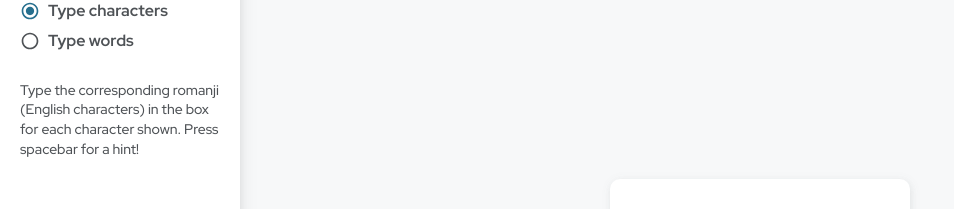
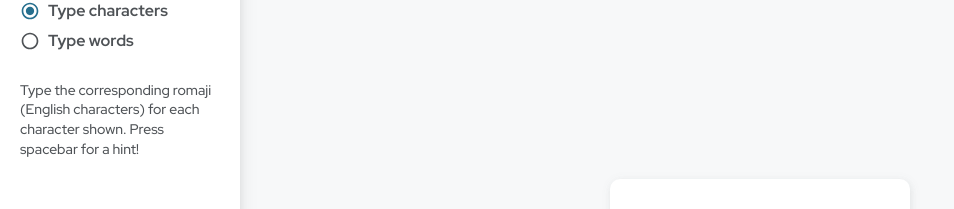
Before and after one commit to updownupdown/learn-japanese, a React (Create React App) app: page / in a window 1280 px wide. Both pictures are taken after a click on the element "Type characters". Shown: the part 110-319 px from the top of the page, without its empty margins (0-954 px from the left). Built offline with nearby package versions, Linux system fonts and the light colour scheme; a web font is replaced by a local one.

Commit message:
Fix uppercase bug

```diff
--- a/src/App.tsx
+++ b/src/App.tsx
@@ -3,7 +3,7 @@ import { AlphabetTable } from "./components/AlphabetTable";
 import { TypeChars } from "./components/TypeChars";
 import { Nav } from "./components/Nav";
 import { PlaceInTable } from "./components/PlaceInTable";
-import { WordBuilder } from "./components/WordBuilder";
+import { WordBuilder } from "./components/TypeWords";
 import { AlphabetType, AlphabetTypes } from "./library/alphabet";
 import { ValueOf } from "./utils/utils";
 import clsx from "clsx";
@@ -21,9 +21,10 @@ export const instructions = {
   [Modes.placeInTable]:
     "Find the correct location for the character in the table by clicking the appropriate cell.",
   [Modes.typeChars]:
-    "Type the corresponding romanji (English characters) in the box for each character shown. Press spacebar for a hint!",
+    "Type the corresponding romaji (English characters) for each character shown. Press spacebar for a hint!",
 
-  [Modes.typeWords]: "Type the romanji for each word.",
+  [Modes.typeWords]:
+    "Type the corresponding romaji (English characters) for each word shown.",
 };
 
 export const Fonts = {
--- a/src/components/TypeChars.tsx
+++ b/src/components/TypeChars.tsx
@@ -88,7 +88,7 @@ export const TypeChars = ({ settings }: Props) => {
             )}
             value={guess}
             onChange={(e) => {
-              setGuess(e.target.value);
+              setGuess(e.target.value.toLowerCase());
             }}
           />
         </div>
--- a/src/components/WordBuilder.tsx
+++ b/src/components/TypeWords.tsx
@@ -1,10 +1,9 @@
 import clsx from "clsx";
 import React, { useEffect, useState } from "react";
 import { Settings } from "../App";
-import { jp2en } from "../library/jp2en";
 import { wordList } from "../library/wordList";
 import { breakUpCharacters, delay, flashCard } from "../utils/utils";
-import "./WordBuilder.scss";
+import "./TypeWords.scss";
 
 interface Props {
   settings: Settings;
@@ -26,7 +25,6 @@ export const WordBuilder = (settings: Props) => {
 
   function getRandomWord() {
     const randomWord = wordList[Math.floor(Math.random() * wordList.length)];
-    // const randomWord = ["せっかち", "せっかち", "impatient"];
     const charBreakUp = breakUpCharacters(randomWord[0]);
     let expectedInput: string[] = [];
 
@@ -108,7 +106,7 @@ export const WordBuilder = (settings: Props) => {
             )}
             value={guess}
             onChange={(e) => {
-              setGuess(e.target.value);
+              setGuess(e.target.value.toLowerCase());
             }}
           />
 
--- a/src/utils/utils.tsx
+++ b/src/utils/utils.tsx
@@ -104,7 +104,6 @@ export function breakUpCharacters(word: string) {
     // check next 2 positions for valid character
     if (wordInEnglish[i + 1]) {
       const nextTwoChars = wordInEnglish[i] + wordInEnglish[i + 1];
-      // console.log(nextTwoChars);
 
       if (jp2en[nextTwoChars]) {
         // next 2 chars are one
```
Also changed, not shown: src/components/TypeWords.scss (renamed from src/components/WordBuilder.scss).
